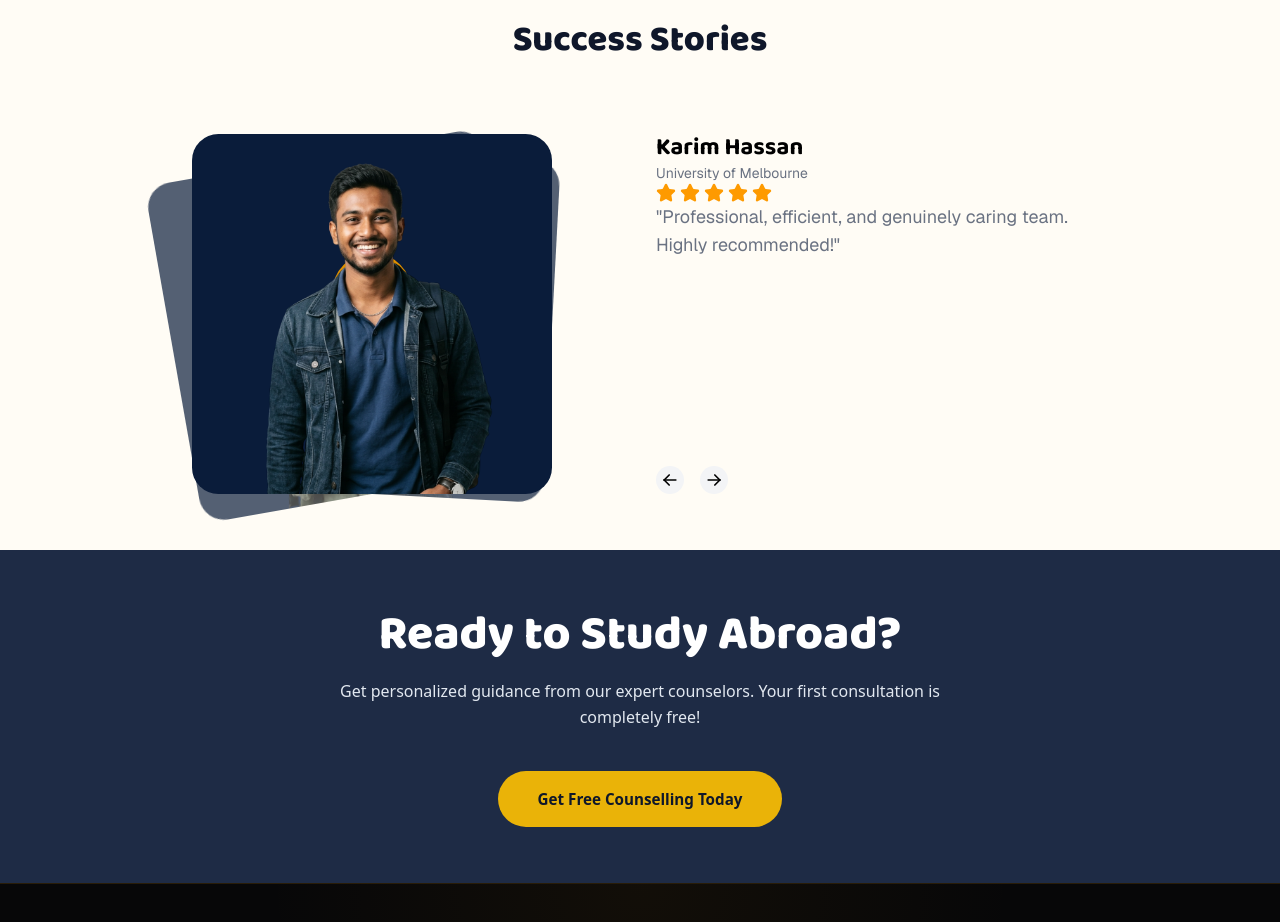
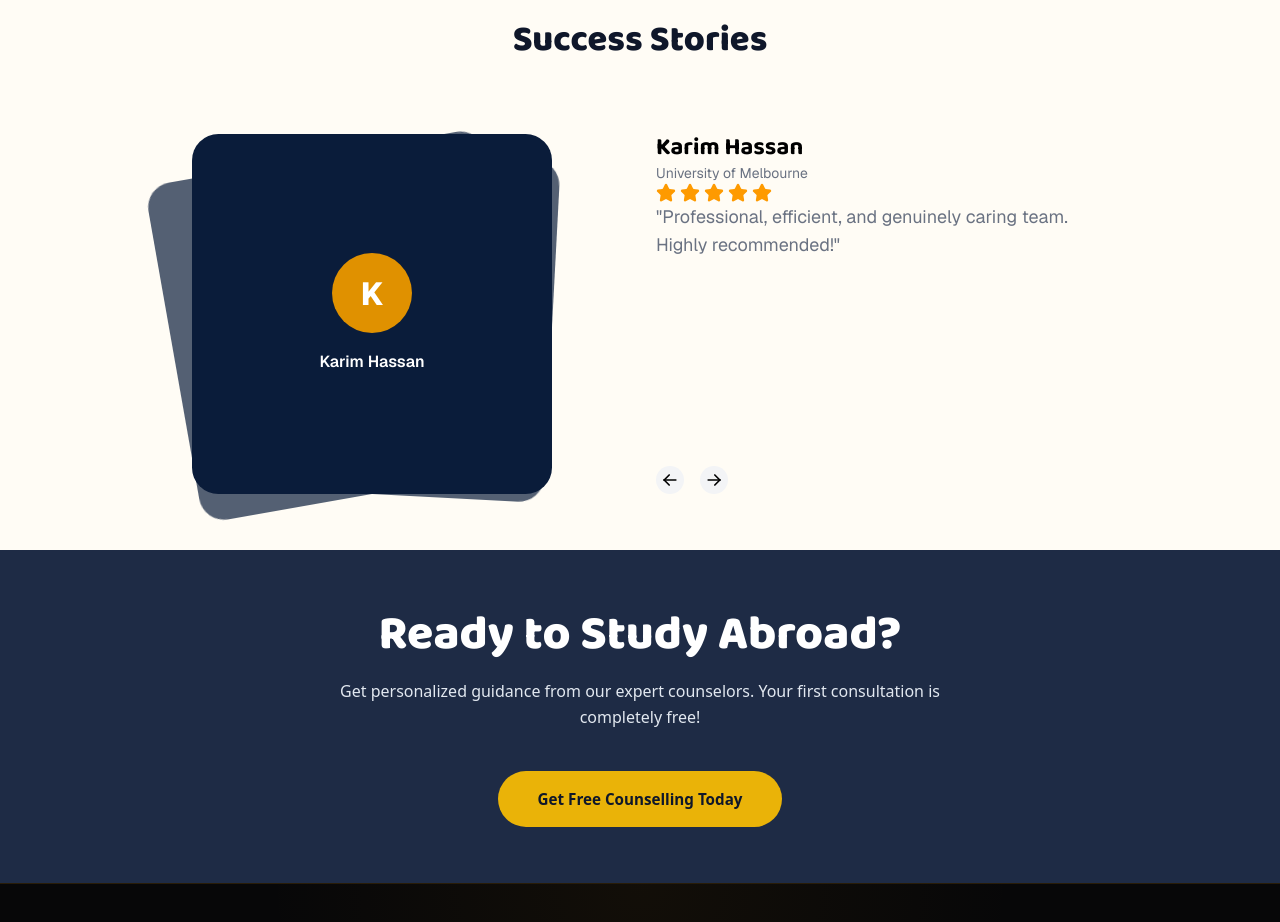
Before and after one commit to princeshiamofficial/Rowshanara-Edu, a Next.js app: page / in a window 1280 px wide. Shown: the part 2660-3582 px from the top of the page. Built offline with nearby package versions, Linux system fonts and the light colour scheme; no server answers; the database is empty.

Commit message:
fix: testimonials only render real image when valid URL exists, otherwise show avatar fallback

```diff
--- a/src/components/ui/animated-testimonials.tsx
+++ b/src/components/ui/animated-testimonials.tsx
@@ -22,6 +22,11 @@ export const AnimatedTestimonials = ({
   autoplay?: boolean;
 }) => {
   const [active, setActive] = useState(0);
+  const [imgErrors, setImgErrors] = useState<Record<number, boolean>>({});
+
+  const handleImgError = (index: number) => {
+    setImgErrors((prev) => ({ ...prev, [index]: true }));
+  };
 
   const handleNext = useCallback(() => {
     if (testimonials.length === 0) return;
@@ -50,6 +55,17 @@ export const AnimatedTestimonials = ({
 
   const getRotateY = (index: number) => {
     return ((index * 17) % 21) - 10;
+  };
+
+  const hasValidImage = (testimonial: Testimonial, index: number) => {
+    return (
+      !imgErrors[index] &&
+      testimonial.src &&
+      testimonial.src !== "" &&
+      !testimonial.src.startsWith("/fatima") &&
+      !testimonial.src.startsWith("/karim") &&
+      !testimonial.src.startsWith("/aisha")
+    );
   };
 
   return (
@@ -93,7 +109,8 @@ export const AnimatedTestimonials = ({
                       {testimonial.name}
                     </p>
                   </div>
-                  {/* Actual image on top */}
+                  {/* Actual image — only shown when valid */}
+                  {hasValidImage(testimonial, index) && (
                     <Image
                       src={testimonial.src}
                       alt={testimonial.name}
@@ -101,7 +118,9 @@ export const AnimatedTestimonials = ({
                       sizes="(max-width: 768px) 100vw, 360px"
                       draggable={false}
                       className="rounded-3xl object-cover object-top"
+                      onError={() => handleImgError(index)}
                     />
+                  )}
                 </motion.div>
               ))}
             </AnimatePresence>
```
Lines whose indentation alone changed are shown as unchanged.
